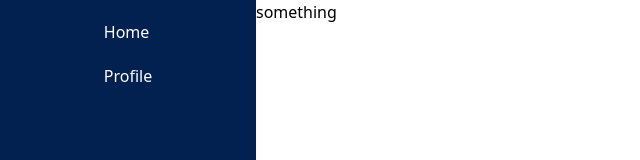
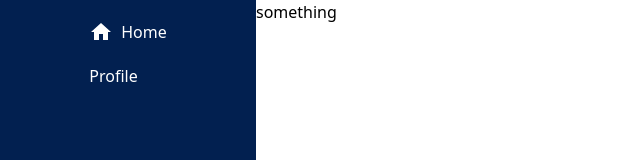
Before and after one commit to mahithsc/todo-list-app, a Next.js app: page / in a window 1280 px wide. Shown: the top 160 px of the page, without its empty margins (0-640 px from the left). Built offline with nearby package versions, Linux system fonts and the light colour scheme.

Commit message:
importing the material icons

```diff
--- a/package.json
+++ b/package.json
@@ -11,6 +11,7 @@
   "dependencies": {
     "@emotion/react": "^11.9.0",
     "@emotion/styled": "^11.8.1",
+    "@mui/icons-material": "^5.6.2",
     "@mui/material": "^5.6.4",
     "next": "12.1.6",
     "react": "18.1.0",
--- a/pages/index.tsx
+++ b/pages/index.tsx
@@ -4,6 +4,7 @@ import Image from 'next/image'
 import Link from 'next/link'
 import styles from '../styles/Home.module.css'
 import { Fab } from '@mui/material';
+import HomeIcon from '@mui/icons-material/Home';
 
 const Home = () => {
   return (
@@ -12,7 +13,10 @@ const Home = () => {
       {/* this is the sidebar */}
       <div className='flex flex-col bg-[#022050] flex-[1] h-screen items-center'>
         <div>
-          <div className='my-5 text-white'><Link href={'/'}>Home</Link></div>
+          <div className='my-5 text-white flex space-x-2'>
+            <HomeIcon className='text-white' />
+            <Link href={'/'}>Home</Link>
+          </div>
           <div className='text-white'><Link href={'/profile'}>Profile</Link></div>
         </div>
       </div>
```
Also changed, not shown: 1 other file (tests, documents, lock files or other folders).
